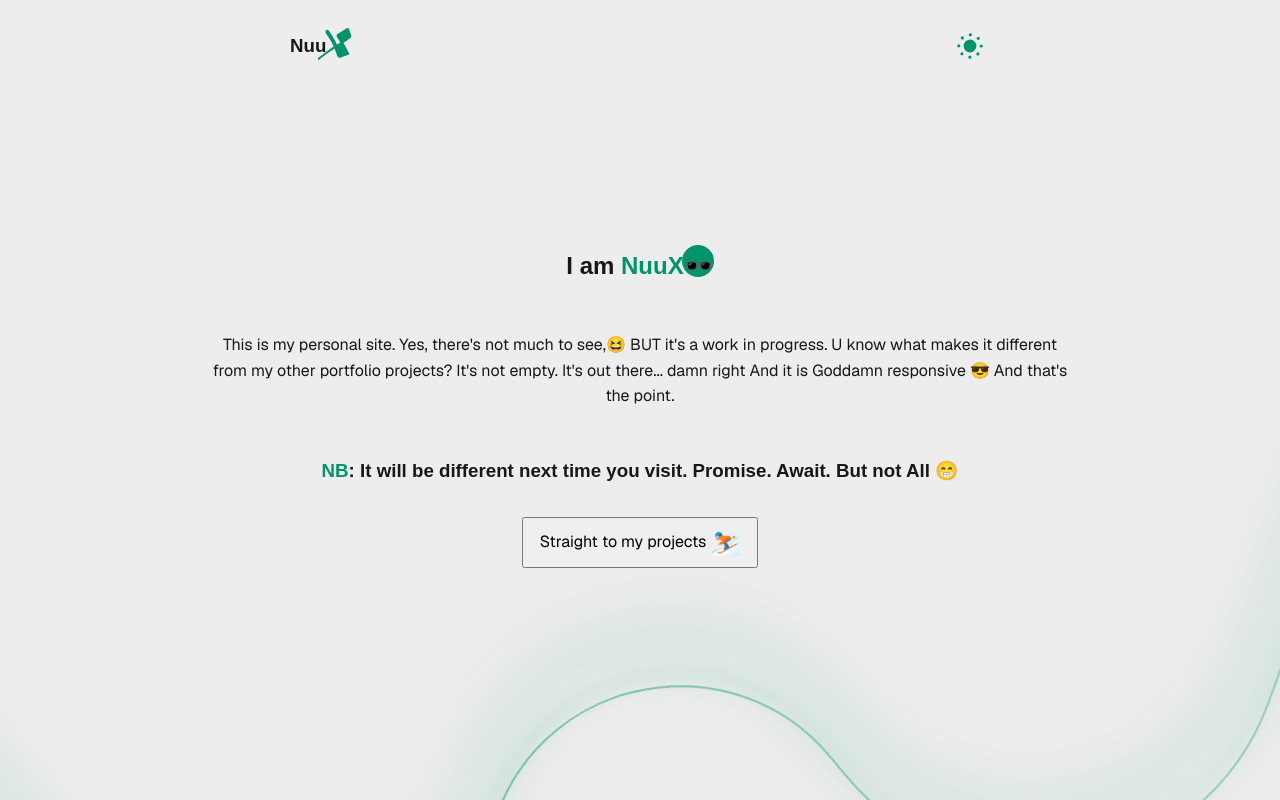
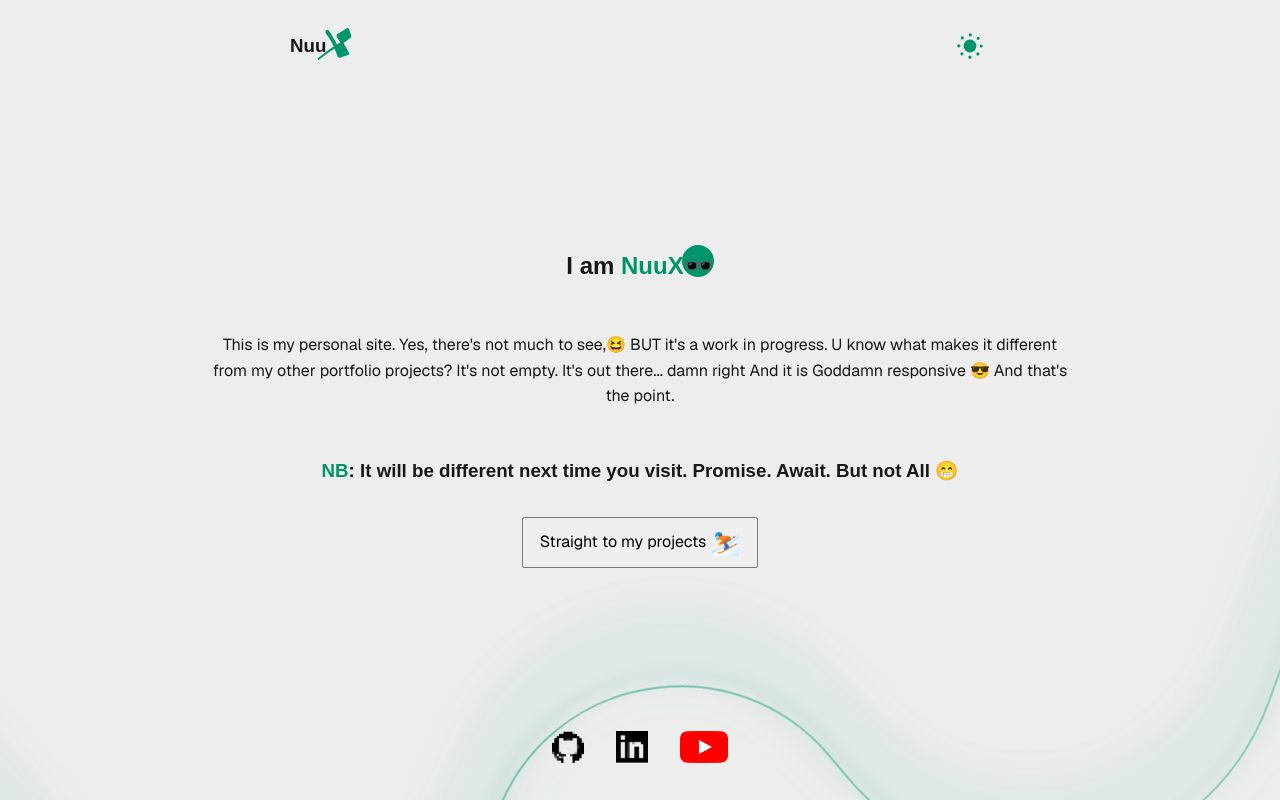
Before and after one commit to nuuxdev/nuux-personal-site, a Next.js app: page / in a window 1280 px wide. Shown: the top 800 px of the page. Built offline with nearby package versions, Linux system fonts and the light colour scheme; no server answers; a web font is replaced by a local one.

Commit message:
FUN| rick roll added

```diff
--- a/src/app/globals.css
+++ b/src/app/globals.css
@@ -274,8 +274,15 @@ main {
 
 /* footer */
 
+footer {
+  position: fixed;
+  bottom: 0;
+  left: 0;
+  right: 0;
+}
+
 .socials_wrapper {
-  padding: 4rem;
+  padding: 2rem;
   display: flex;
   align-items: center;
   justify-content: center;
@@ -288,3 +295,14 @@ main {
   --_invert: light-dark(0%, 100%);
   filter: invert(var(--_invert));
 }
+#rick_roll_icon {
+  filter: none;
+  width: 3rem;
+  height: 2rem;
+  animation: beat 2s infinite;
+}
+@keyframes beat {
+  50% {
+    transform: scale(1.2);
+  }
+}
--- a/src/app/page.tsx
+++ b/src/app/page.tsx
@@ -86,6 +86,16 @@ export default function Home() {
             <Link href="https://linkedin.com/in/nuuxdev" target="_blank">
               <img src="/socials/linkedin.png" alt="linkedin" />
             </Link>
+            <Link
+              href="https://www.youtube.com/watch?v=dQw4w9WgXcQ"
+              target="_blank"
+            >
+              <img
+                id="rick_roll_icon"
+                src="/socials/youtube.png"
+                alt="youtube"
+              />
+            </Link>
           </div>
         </footer>
       </main>
```
Also changed, not shown: public/socials/youtube.png (added).
